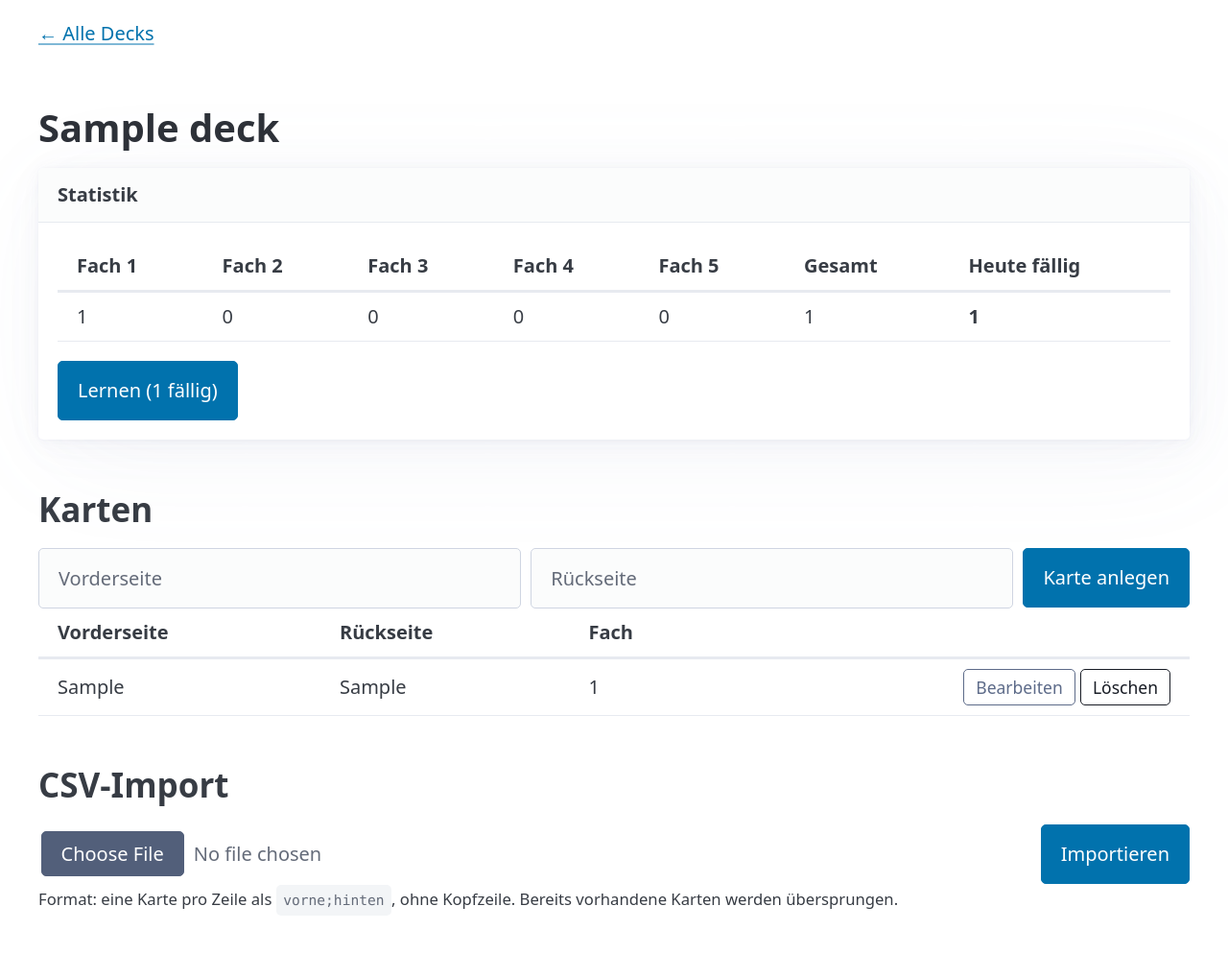
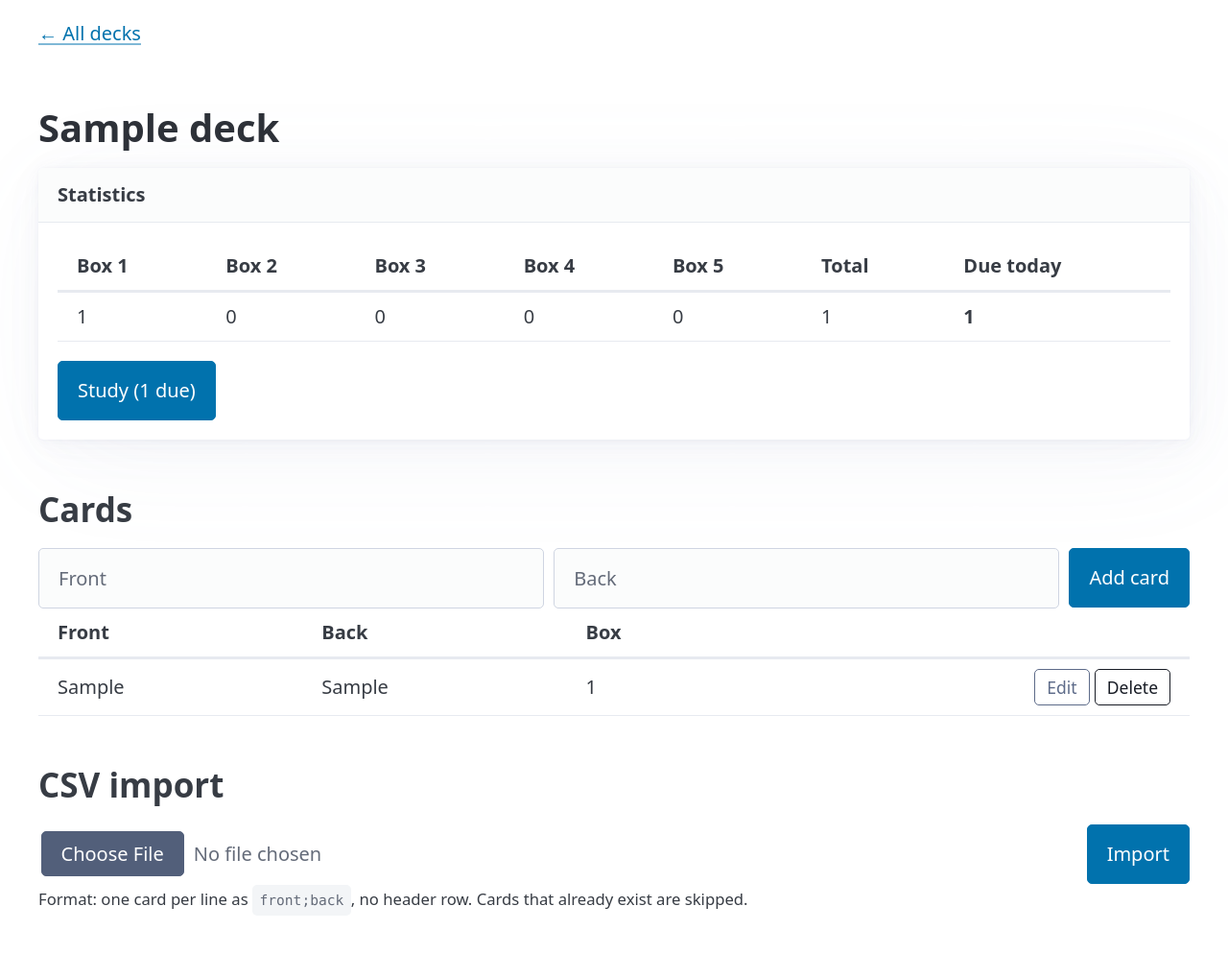
Before and after one commit to mrasdev/flashcards, a FastAPI app: page /decks/1 in a window 1280 px wide. Shown: the part 110-1104 px from the top of the page at 96% size. Run offline with FastAPI, Linux system fonts and the light colour scheme; tables that the repository leaves empty hold one stand-in row (values such as "Sample post").

Commit message:
Translate UI texts and messages to English
Translate templates, form errors, API error details, OpenAPI tags and CSV
import messages, and update the test expectations to match. Not verified
in a browser.

Co-Authored-By: Claude Opus 5.5 <noreply@anthropic.com>

```diff
--- a/src/flashcards/deps.py
+++ b/src/flashcards/deps.py
@@ -26,14 +26,14 @@ NowDep = Annotated[datetime, Depends(get_now)]
 def deck_or_404(deck_id: int, session: SessionDep) -> Deck:
     deck = services.get_deck(session, deck_id)
     if deck is None:
-        raise HTTPException(status.HTTP_404_NOT_FOUND, "Deck nicht gefunden")
+        raise HTTPException(status.HTTP_404_NOT_FOUND, "Deck not found")
     return deck
 
 
 def card_or_404(card_id: int, session: SessionDep) -> Card:
     card = services.get_card(session, card_id)
     if card is None:
-        raise HTTPException(status.HTTP_404_NOT_FOUND, "Karte nicht gefunden")
+        raise HTTPException(status.HTTP_404_NOT_FOUND, "Card not found")
     return card
 
 
--- a/src/flashcards/routers/pages.py
+++ b/src/flashcards/routers/pages.py
@@ -14,11 +14,11 @@ templates = Jinja2Templates(directory=Path(__file__).parent.parent / "templates"
 
 FormText = Annotated[str, Form()]
 
-ERROR_DECK_NAME_EMPTY = "Bitte einen Namen eingeben."
-ERROR_DECK_NAME_TAKEN = "Ein Deck mit diesem Namen existiert bereits."
-ERROR_CARD_TEXT_EMPTY = "Vorder- und Rückseite dürfen nicht leer sein."
-ERROR_IMPORT_NO_FILE = "Bitte eine CSV-Datei auswählen."
-ERROR_IMPORT_TOO_LARGE = "Die Datei ist größer als 1 MB."
+ERROR_DECK_NAME_EMPTY = "Please enter a name."
+ERROR_DECK_NAME_TAKEN = "A deck with this name already exists."
+ERROR_CARD_TEXT_EMPTY = "Front and back must not be empty."
+ERROR_IMPORT_NO_FILE = "Please choose a CSV file."
+ERROR_IMPORT_TOO_LARGE = "The file is larger than 1 MB."
 
 
 def _is_htmx(request: Request) -> bool:
--- a/src/flashcards/templates/base.html
+++ b/src/flashcards/templates/base.html
@@ -1,5 +1,5 @@
 <!doctype html>
-<html lang="de">
+<html lang="en">
 <head>
   <meta charset="utf-8">
   <meta name="viewport" content="width=device-width, initial-scale=1">
--- a/src/flashcards/templates/deck_detail.html
+++ b/src/flashcards/templates/deck_detail.html
@@ -1,7 +1,7 @@
 {% extends "base.html" %}
 {% block title %}{{ deck.name }} – Flashcards{% endblock %}
 {% block content %}
-<p><a href="/">← Alle Decks</a></p>
+<p><a href="/">← All decks</a></p>
 <h1>{{ deck.name }}</h1>
 {% include "partials/card_section.html" %}
 {% endblock %}
--- a/src/flashcards/templates/partials/card_row.html
+++ b/src/flashcards/templates/partials/card_row.html
@@ -5,12 +5,12 @@
   <td class="actions">
     <button type="button" class="secondary outline"
             hx-get="/cards/{{ card.id }}/edit" hx-target="closest tr" hx-swap="outerHTML">
-      Bearbeiten
+      Edit
     </button>
     <button type="button" class="contrast outline"
             hx-delete="/cards/{{ card.id }}" hx-target="#cards" hx-swap="outerHTML"
-            hx-confirm="Karte „{{ card.front }}“ löschen?">
-      Löschen
+            hx-confirm="Delete card “{{ card.front }}”?">
+      Delete
     </button>
   </td>
 </tr>
--- a/src/flashcards/templates/partials/card_section.html
+++ b/src/flashcards/templates/partials/card_section.html
@@ -1,13 +1,13 @@
 <section id="cards">
   {% include "partials/stats.html" %}
-  <h2>Karten</h2>
+  <h2>Cards</h2>
   <form class="inline-form" method="post" action="/decks/{{ deck.id }}/cards"
         hx-post="/decks/{{ deck.id }}/cards" hx-target="#cards" hx-swap="outerHTML">
-    <input type="text" name="front" value="{{ front }}" placeholder="Vorderseite"
-           aria-label="Vorderseite" required {% if error %}aria-invalid="true"{% endif %}>
-    <input type="text" name="back" value="{{ back }}" placeholder="Rückseite"
-           aria-label="Rückseite" required {% if error %}aria-invalid="true"{% endif %}>
-    <button type="submit">Karte anlegen</button>
+    <input type="text" name="front" value="{{ front }}" placeholder="Front"
+           aria-label="Front" required {% if error %}aria-invalid="true"{% endif %}>
+    <input type="text" name="back" value="{{ back }}" placeholder="Back"
+           aria-label="Back" required {% if error %}aria-invalid="true"{% endif %}>
+    <button type="submit">Add card</button>
   </form>
   {% if error %}<p class="error" role="alert">{{ error }}</p>{% endif %}
 
@@ -15,10 +15,10 @@
   <table>
     <thead>
       <tr>
-        <th scope="col">Vorderseite</th>
-        <th scope="col">Rückseite</th>
-        <th scope="col">Fach</th>
-        <th scope="col"><span class="visually-hidden">Aktionen</span></th>
+        <th scope="col">Front</th>
+        <th scope="col">Back</th>
+        <th scope="col">Box</th>
+        <th scope="col"><span class="visually-hidden">Actions</span></th>
       </tr>
     </thead>
     <tbody>
@@ -28,22 +28,22 @@
     </tbody>
   </table>
   {% else %}
-  <p>Dieses Deck enthält noch keine Karten.</p>
+  <p>This deck has no cards yet.</p>
   {% endif %}
 
-  <h2>CSV-Import</h2>
+  <h2>CSV import</h2>
   {% if import_result %}{% include "partials/import_result.html" %}{% endif %}
   <form class="inline-form" method="post" action="/decks/{{ deck.id }}/import"
         enctype="multipart/form-data"
         hx-post="/decks/{{ deck.id }}/import" hx-encoding="multipart/form-data"
         hx-target="#cards" hx-swap="outerHTML">
-    <input type="file" name="file" accept=".csv,text/csv,text/plain" aria-label="CSV-Datei"
+    <input type="file" name="file" accept=".csv,text/csv,text/plain" aria-label="CSV file"
            required {% if import_error %}aria-invalid="true"{% endif %}>
-    <button type="submit">Importieren</button>
+    <button type="submit">Import</button>
   </form>
   {% if import_error %}<p class="error" role="alert">{{ import_error }}</p>{% endif %}
   <p><small>
-    Format: eine Karte pro Zeile als <code>vorne;hinten</code>, ohne Kopfzeile.
-    Bereits vorhandene Karten werden übersprungen.
+    Format: one card per line as <code>front;back</code>, no header row.
+    Cards that already exist are skipped.
   </small></p>
 </section>
--- a/src/flashcards/templates/partials/deck_row.html
+++ b/src/flashcards/templates/partials/deck_row.html
@@ -4,12 +4,12 @@
   <td class="actions">
     <button type="button" class="secondary outline"
             hx-get="/decks/{{ deck.id }}/edit" hx-target="closest tr" hx-swap="outerHTML">
-      Umbenennen
+      Rename
     </button>
     <button type="button" class="contrast outline"
             hx-delete="/decks/{{ deck.id }}" hx-target="#decks" hx-swap="outerHTML"
-            hx-confirm="Deck „{{ deck.name }}“ mit allen Karten löschen?">
-      Löschen
+            hx-confirm="Delete deck “{{ deck.name }}” and all its cards?">
+      Delete
     </button>
   </td>
 </tr>
--- a/src/flashcards/templates/partials/deck_row_edit.html
+++ b/src/flashcards/templates/partials/deck_row_edit.html
@@ -1,12 +1,12 @@
 <tr id="deck-{{ deck.id }}">
   <td colspan="3">
     <form class="inline-form" hx-put="/decks/{{ deck.id }}" hx-target="closest tr" hx-swap="outerHTML">
-      <input type="text" name="name" value="{{ name }}" aria-label="Neuer Name" required autofocus
+      <input type="text" name="name" value="{{ name }}" aria-label="New name" required autofocus
              {% if error %}aria-invalid="true"{% endif %}>
-      <button type="submit">Speichern</button>
+      <button type="submit">Save</button>
       <button type="button" class="secondary outline"
               hx-get="/decks/{{ deck.id }}/row" hx-target="closest tr" hx-swap="outerHTML">
-        Abbrechen
+        Cancel
       </button>
     </form>
     {% if error %}<p class="error" role="alert">{{ error }}</p>{% endif %}
--- a/src/flashcards/templates/partials/stats.html
+++ b/src/flashcards/templates/partials/stats.html
@@ -1,14 +1,14 @@
 <article id="stats">
-  <header><strong>Statistik</strong></header>
+  <header><strong>Statistics</strong></header>
   <div class="overflow-auto">
     <table>
       <thead>
         <tr>
           {% for box in stats.boxes %}
-          <th scope="col">Fach {{ box }}</th>
+          <th scope="col">Box {{ box }}</th>
           {% endfor %}
-          <th scope="col">Gesamt</th>
-          <th scope="col">Heute fällig</th>
+          <th scope="col">Total</th>
+          <th scope="col">Due today</th>
         </tr>
       </thead>
       <tbody>
@@ -23,6 +23,6 @@
     </table>
   </div>
   <a href="/decks/{{ deck.id }}/study" role="button">
-    {% if stats.due_today %}Lernen ({{ stats.due_today }} fällig){% else %}Lernen{% endif %}
+    {% if stats.due_today %}Study ({{ stats.due_today }} due){% else %}Study{% endif %}
   </a>
 </article>
--- a/src/flashcards/templates/study.html
+++ b/src/flashcards/templates/study.html
@@ -1,8 +1,8 @@
 {% extends "base.html" %}
-{% block title %}{{ deck.name }} lernen – Flashcards{% endblock %}
+{% block title %}Study {{ deck.name }} – Flashcards{% endblock %}
 {% block scripts %}<script src="/static/study.js" defer></script>{% endblock %}
 {% block content %}
-<p><a href="/decks/{{ deck.id }}">← Zurück zum Deck</a></p>
-<h1>{{ deck.name }} lernen</h1>
+<p><a href="/decks/{{ deck.id }}">← Back to deck</a></p>
+<h1>Study {{ deck.name }}</h1>
 {% include "partials/study_card.html" %}
 {% endblock %}
```
Also changed, not shown: src/flashcards/csv_import.py (+4 -4 lines), src/flashcards/routers/api.py (+11 -11 lines), src/flashcards/templates/partials/card_row_edit.html (+4 -4 lines), src/flashcards/templates/partials/deck_section.html (+6 -6 lines), src/flashcards/templates/partials/import_result.html (+6 -6 lines), src/flashcards/templates/partials/study_card.html (+13 -13 lines), tests/test_csv_import.py (+13 -13 lines), tests/test_pages.py (+13 -13 lines), tests/test_stats.py (+4 -4 lines), tests/test_study.py (+11 -11 lines).
